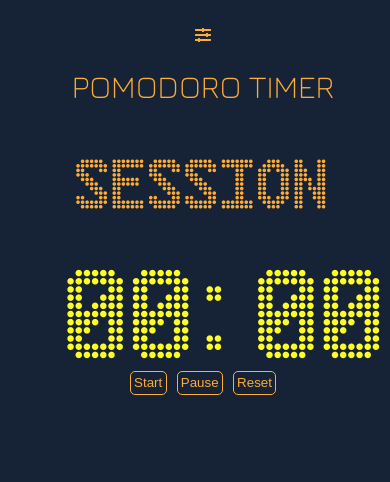
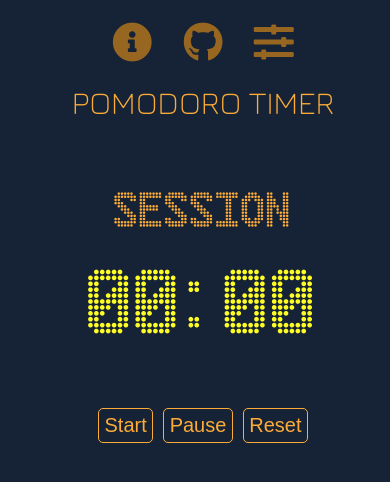
Before and after one commit to IsaakNazar/pomodoro-timer, a plain HTML site: page index.html in a window 390 px wide. Drawn offline with nearby package versions, Linux system fonts and the light colour scheme.

Commit message:
another changes

```diff
--- a/index.html
+++ b/index.html
@@ -11,7 +11,9 @@
   <body>
     <div class="pomodoro">
 
-      <a id="modal_btn"><i class="fas fa-sliders-h"></i></a>
+      <a href="https://en.wikipedia.org/wiki/Pomodoro_Technique" target="_blank"><i class="fas fa-info-circle fa-lg"><span class="tooltip">Pomodoro info</span></i></a>
+      <a href="https://github.com/IsaakNazar" target="_blank"><i class="fab fa-github fa-lg"></i></a>
+      <a id="modal_btn"><i class="fas fa-sliders-h fa-lg"></i></a>
 
       <div class="modal">
         <div class="modal_content">
--- a/style.css
+++ b/style.css
@@ -4,13 +4,37 @@
 }
 .timer_display {
   font-family: myfont;
-  margin-bottom: 2%;
+  margin-bottom: 5%;
 }
 body {
   width: 100%;
   height: 100%;
   background-color: #162235;
   color: #FDAC38;
+}
+a {
+  color: #976721;
+  margin: auto 5%;
+}
+a:hover {
+  color: #FDAC38;
+}
+.fa-info-circle:hover .tooltip {
+  display: block;
+}
+.tooltip {
+    display: none;
+    font-size: 12px;
+    color: black;
+    margin-left: 20px; /* moves the tooltip to the right */
+    margin-top: -45px; /*moves tooltip up*/
+    position: absolute;
+    z-index: 1000;
+    font-family: 'Jura',serif;
+    font-weight: 400;
+    background: white;
+    border-radius: 3px;
+    padding: 3px;
 }
 .clock {
   font-size: 90px;
@@ -119,3 +143,37 @@ h1 {
   text-transform: uppercase;
   font-weight: 300;
 }
+@media screen and (max-width: 1024px) {
+  button {
+    padding: 3%;
+    font-size: 35px;
+  }
+  .timer_display {
+    margin: 10%;
+  }
+  .clock {
+    font-size: 2.5em;
+  }
+  a {
+    font-size: 35px;
+  }
+}
+
+@media screen and (max-width: 550px) {
+  button {
+    padding: 2%;
+    font-size: 20px;
+  }
+  .timer_display {
+    margin: 25% auto;
+  }
+  a{
+    font-size: 30px;
+  }
+  #title {
+    font-size: 35px;
+  }
+  .clock {
+    font-size: 65px;
+  }
+}
```
